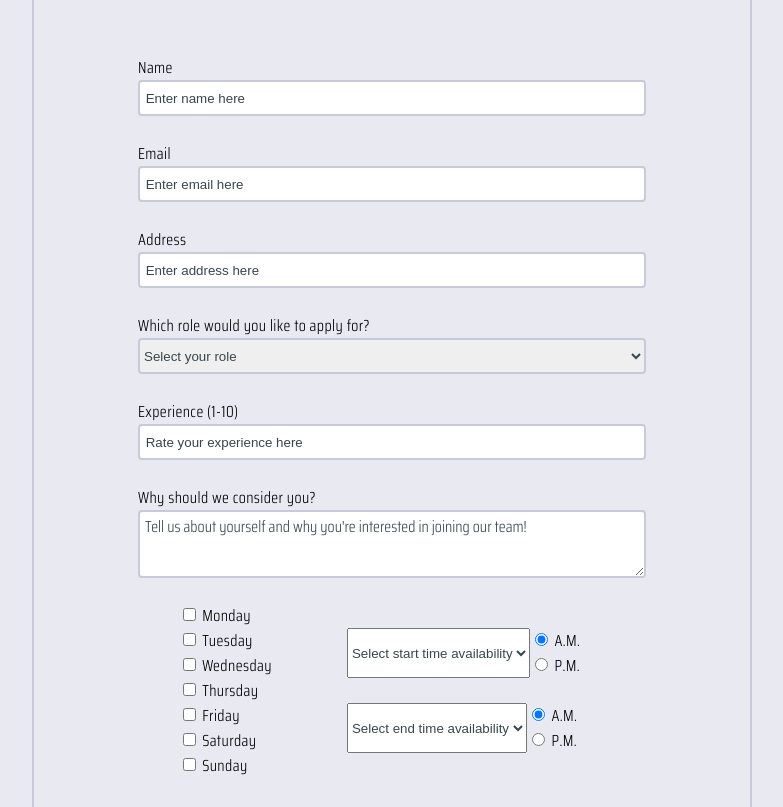
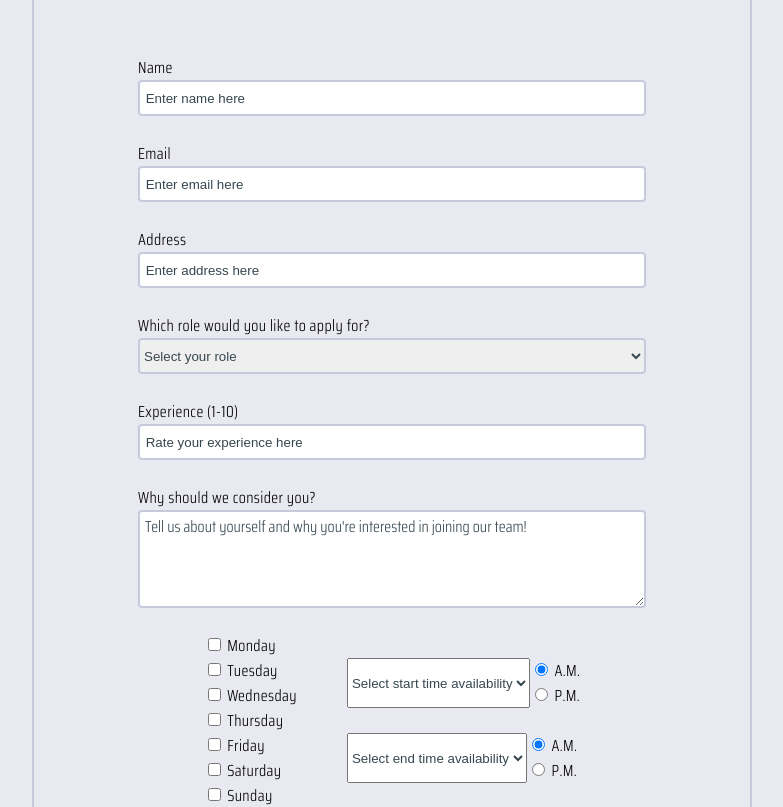
Before and after one commit to schneedotdev/Survey-Form, a plain HTML site: page index.html in a window 1280 px wide. Shown: the part 148-955 px from the top of the page, without its empty margins (248-1031 px from the left). Drawn offline with Linux system fonts and the light colour scheme.

Commit message:
change about section size

```diff
--- a/styles.css
+++ b/styles.css
@@ -66,7 +66,7 @@ body, .container {
 #radio-and-dropdown-div {
     display: flex;
     flex-direction: column;
-    margin: 25px;
+    margin: 25px 0;
 }
 
 #from-div, #until-div {
@@ -111,7 +111,7 @@ input:focus, select:focus, textarea:focus, button:focus, a:focus {
     min-width: 500px;
     min-height: 60px;
     width: 500px;
-    height: 60px;
+    height: 90px;
     border: 2px solid rgba(198, 202, 219, 1);
     border-radius: .25rem;
 }
```
